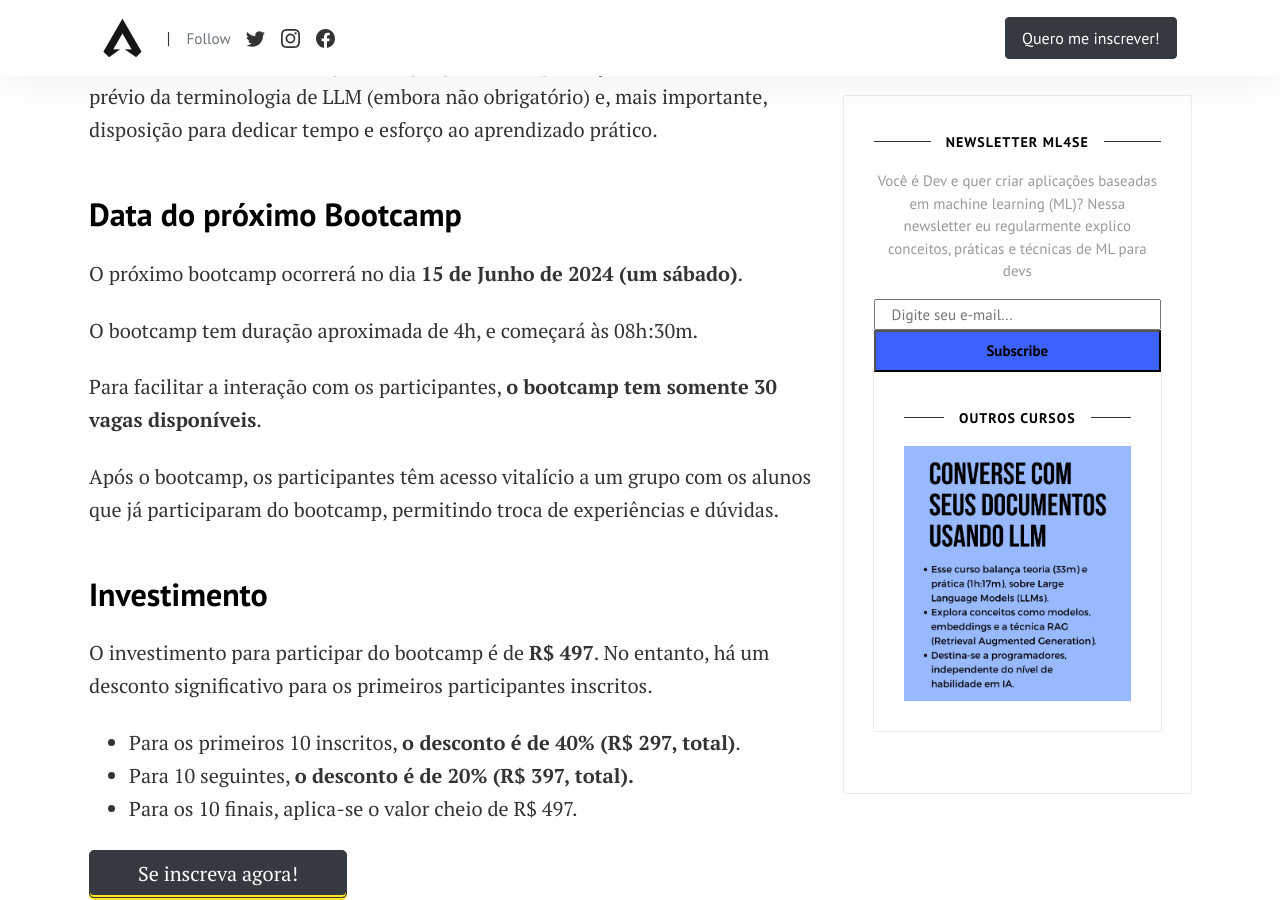
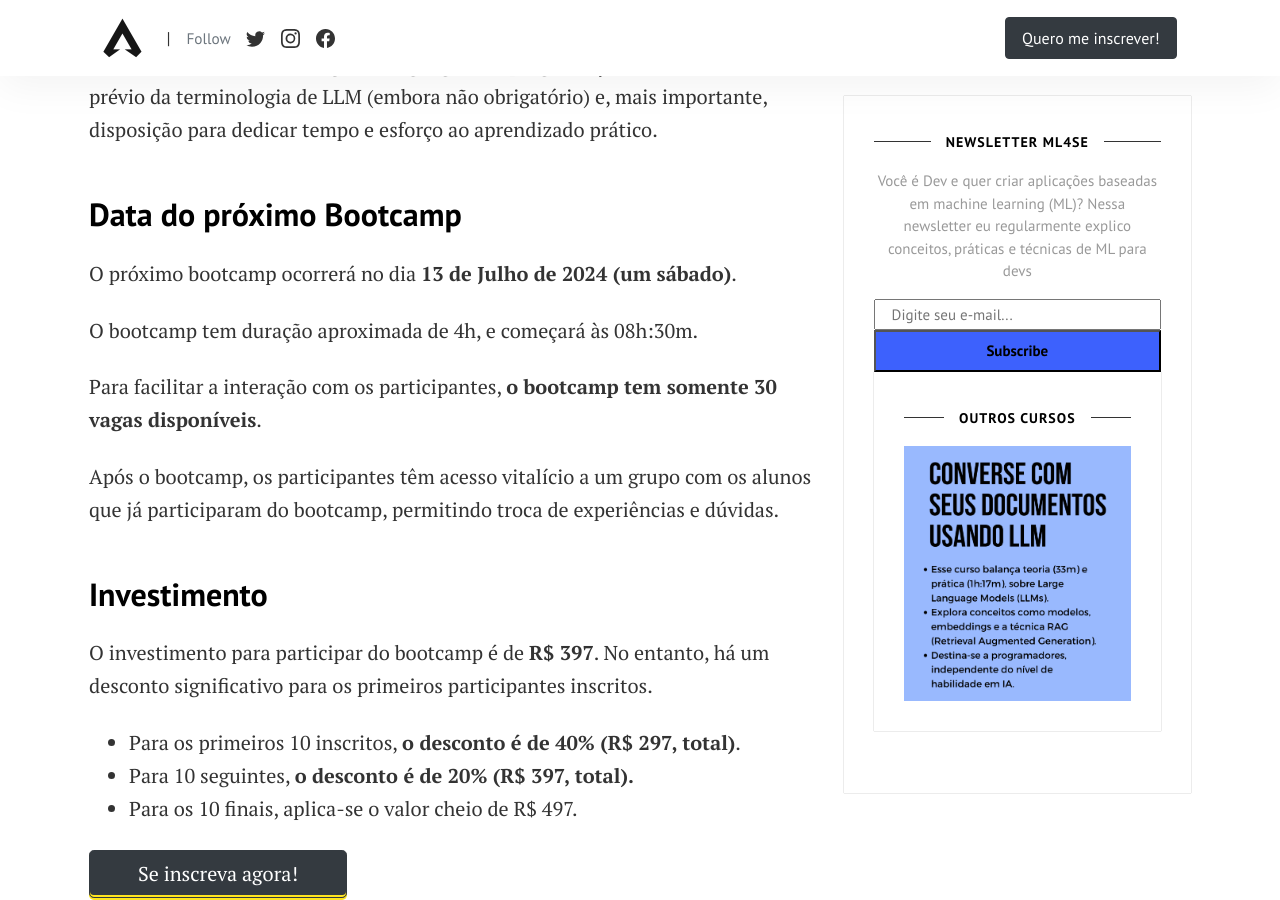
Before and after one commit to gustavopinto/bootcampllm.github.io, a Jekyll site: the page built from _posts/2020-01-12-powerful-things-markdown-editor.md, in a window 1280 px wide and 900 px high, scrolled down 1720 px. Built offline with Jekyll 4.4.1, drawn with Linux system fonts in a browser that asks for light colours; comment, search, counter and statistics services are not loaded.

Commit message:
novo bootcamp

```diff
--- a/_posts/2020-01-12-powerful-things-markdown-editor.md
+++ b/_posts/2020-01-12-powerful-things-markdown-editor.md
@@ -38,7 +38,7 @@ O bootcamp é adequado para aqueles com experiência em codificação, conhecime
 
 ## Data do próximo Bootcamp
 
-O próximo bootcamp ocorrerá no dia **15 de Junho de 2024 (um sábado)**.
+O próximo bootcamp ocorrerá no dia **13 de Julho de 2024 (um sábado)**.
 
 O bootcamp tem duração aproximada de 4h, e começará às 08h:30m.
 
@@ -48,13 +48,13 @@ Após o bootcamp, os participantes têm acesso vitalício a um grupo com os alun
 
 ## Investimento
 
-O investimento para participar do bootcamp é de **R$ 497**. No entanto, há um desconto significativo para os primeiros participantes inscritos.
+O investimento para participar do bootcamp é de **R$ 397**. No entanto, há um desconto significativo para os primeiros participantes inscritos.
 
 - Para os primeiros 10 inscritos, **o desconto é de 40% (R$ 297, total)**.
 - Para 10 seguintes, **o desconto é de 20% (R$ 397, total).**
 - Para os 10 finais, aplica-se o valor cheio de R$ 497.
 
-<a href="https://gustavopinto.gumroad.com/l/bootcamp-llm4devs" class="btn btn-dark text-white px-5 btn-lg">Se inscreva agora!</a>
+<a href="https://gustavopinto.gumroad.com/l/3-llm4devs" class="btn btn-dark text-white px-5 btn-lg">Se inscreva agora!</a>
 
 ## Bônus
 
--- a/index.html
+++ b/index.html
@@ -15,7 +15,7 @@ disqus: false
       <p class="lead mb-4">O bootcamp LLM4Devs é um evento de 4h de duração que acelera devs a construirem aplicações baseadas em LLMs.
 
         O bootcamp é 100% <i>hands on</i> e o feedback tem sido muito positivo. Se interessou?</p>
-      <a href="https://gustavopinto.gumroad.com/l/bootcamp-llm4devs" class="btn btn-dark text-white px-5 btn-lg">Se inscreva agora!</a>
+      <a href="https://gustavopinto.gumroad.com/l/3-llm4devs" class="btn btn-dark text-white px-5 btn-lg">Se inscreva agora!</a>
     </div>
     <div class="col-md-6 text-right pl-0 pl-lg-4">
       <img class="intro" height="500" src="{{site.baseurl}}/assets/images/intro.svg">
```
